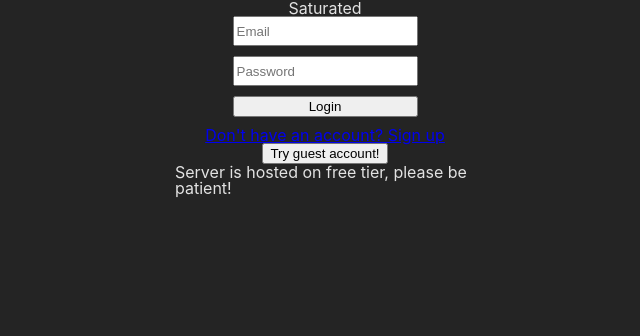
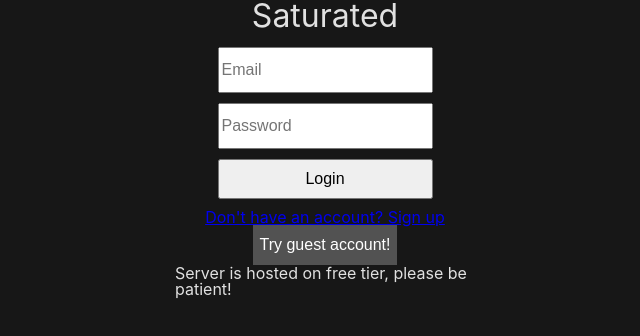
Before and after one commit to jasonHYLam/saturated-frontend, a React (Vite) app: page /login in a window 1280 px wide. Shown: the top 336 px of the page, without its empty margins (315-955 px from the left). Built offline with nearby package versions, Linux system fonts and the light colour scheme.

Commit message:
Style StudyListAndCreateStudy

```diff
--- a/src/components/homePage/HomePage.tsx
+++ b/src/components/homePage/HomePage.tsx
@@ -10,7 +10,6 @@ export function HomePage() {
         <Loading />
       ) : (
         <>
-          {isGuest && <p>Using guest account</p>}
           <Outlet context={{ isGuest }} />
         </>
       )}
--- a/src/components/homePage/createStudy/CreateStudy.tsx
+++ b/src/components/homePage/createStudy/CreateStudy.tsx
@@ -61,7 +61,7 @@ export function CreateStudy() {
   return (
     <>
       <div>
-        <p>Creating a study</p>
+        <h1>Creating a study</h1>
         <article className={styles.uploadedImageContainer}>
           {uploadedImage ? (
             <img
--- a/src/components/homePage/createStudy/createStudy.module.css
+++ b/src/components/homePage/createStudy/createStudy.module.css
@@ -1,6 +1,7 @@
 .form {
   display: flex;
   flex-direction: column;
+  gap: 10px;
 }
 
 @media screen and (min-width: 500px) {
@@ -12,6 +13,7 @@
 .uploadedImageContainer {
   height: 300px;
   width: 100%;
+  margin-bottom: 20px;
 }
 
 .placeholderImage {
@@ -30,4 +32,5 @@
   height: 1.2rem;
   cursor: pointer;
   background-color: var(--button-background);
+  cursor: pointer;
 }
--- a/src/components/homePage/studyList/StudyList.tsx
+++ b/src/components/homePage/studyList/StudyList.tsx
@@ -7,7 +7,7 @@ interface StudyListProps {
 export function StudyList({ allStudies }: StudyListProps) {
   return (
     <>
-      <p>Study list</p>
+      <h1>Study list</h1>
       <section>
         {allStudies.map((study) => (
           <StudyPreview study={study} key={study.id} />
--- a/src/components/homePage/studyListAndCreateStudy/StudyListAndCreateStudy.tsx
+++ b/src/components/homePage/studyListAndCreateStudy/StudyListAndCreateStudy.tsx
@@ -2,14 +2,16 @@ import { useState } from "react";
 import { fetchWithoutQueryOrImage } from "../../../helpers/fetchData";
 import { CreateStudy } from "../createStudy/CreateStudy";
 import { StudyList } from "../studyList/StudyList";
-import { useNavigate } from "react-router-dom";
+import { useNavigate, useOutletContext } from "react-router-dom";
 import { useGetAllStudies } from "../../../helpers/hooks";
 import { Loading } from "../../loading/Loading";
+import styles from "./studyListAndCreateStudy.module.css";
 
 export function StudyListAndCreateStudy() {
   const navigate = useNavigate();
   const [showCreateStudy, setShowCreateStudy] = useState(false);
   const { allStudies, loading } = useGetAllStudies();
+  const { isGuest } = useOutletContext<{ isGuest: boolean }>();
 
   async function submitLogout() {
     const response = await fetchWithoutQueryOrImage("User/logout", "POST");
@@ -23,8 +25,9 @@ export function StudyListAndCreateStudy() {
   }
   return (
     <>
-      <main>
-        <header>
+      <main className={styles.page}>
+        <header className={styles.header}>
+          {isGuest && <p>Using guest account</p>}
           <button onClick={submitLogout}>Logout</button>
         </header>
 
@@ -34,7 +37,10 @@ export function StudyListAndCreateStudy() {
           <>
             {!showCreateStudy ? (
               <>
-                <button onClick={() => setShowCreateStudy(true)}>
+                <button
+                  className={styles.toggleShowCreateStudy}
+                  onClick={() => setShowCreateStudy(true)}
+                >
                   Create a study
                 </button>
                 <StudyList allStudies={allStudies} />
@@ -42,14 +48,11 @@ export function StudyListAndCreateStudy() {
             ) : (
               <>
                 <button
-                  onClick={(e) => {
-                    setShowCreateStudy(false);
-                    e.preventDefault();
-                  }}
+                  className={styles.toggleShowCreateStudy}
+                  onClick={() => setShowCreateStudy(false)}
                 >
                   Cancel
                 </button>
-                <p>aa</p>
                 <CreateStudy />
               </>
             )}
--- a/src/components/homePage/studyListAndCreateStudy/studyListAndCreateStudy.module.css
+++ b/src/components/homePage/studyListAndCreateStudy/studyListAndCreateStudy.module.css
@@ -0,0 +1,20 @@
+.page {
+  width: 100%;
+  display: flex;
+  flex-direction: column;
+  align-items: center;
+}
+
+.header {
+  display: flex;
+  align-items: center;
+  justify-content: center;
+  background-color: rgb(60, 60, 60);
+  width: 100%;
+  gap: 20px;
+  margin-bottom: 30px;
+}
+
+.toggleShowCreateStudy {
+  margin-bottom: 15px;
+}
--- a/src/index.css
+++ b/src/index.css
@@ -30,5 +30,34 @@
   -webkit-font-smoothing: antialiased;
   -moz-osx-font-smoothing: grayscale;
 
-  --button-background: black;
+  --button-background: rgb(82, 82, 82);
+  --button-hover-background: rgb(98, 174, 255);
+  --button-text-color: white;
 }
+
+body {
+  background-color: rgb(23, 23, 23);
+}
+
+h1 {
+  font-size: 2em;
+  margin-bottom: 15px;
+}
+
+input[type="text"], input[type="password"], input[type="submit"], button {
+  height: 2.5rem;
+  font-size: 1.0rem;
+}
+
+button {
+  background-color: var(--button-background);
+  color: var(--button-text-color);
+  border: none;
+  cursor: pointer;
+  transition: background-color 0.3s;
+}
+
+
+button:hover {
+  background-color: var(--button-hover-background);
+}
--- a/src/reset.css
+++ b/src/reset.css
@@ -47,9 +47,6 @@ table {
 	border-collapse: collapse;
 	border-spacing: 0;
 }
-input[type="text"], input[type="password"], input[type="submit"] button {
-  height: 1.5rem;
-}
 
 #root {
   display: flex;
```
